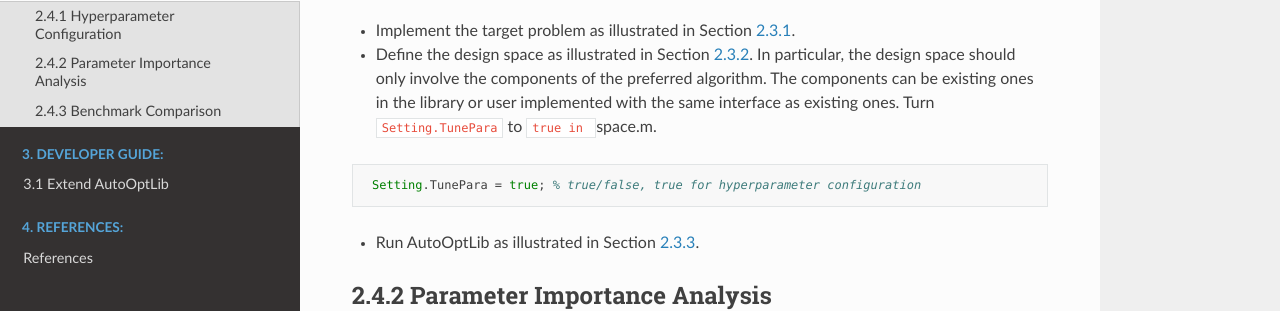
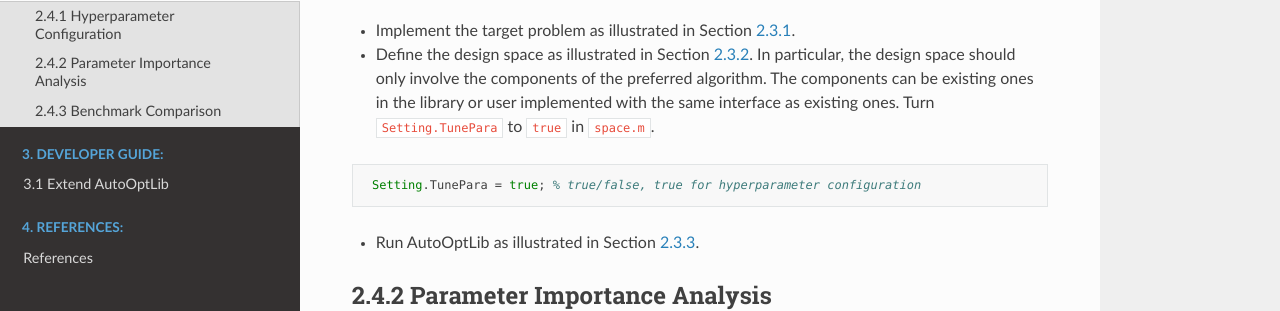
Before and after one commit to 524130120/AutoOPT, a Sphinx documentation site: the page built from source/UserGuide/Other_Use.md, in a window 1280 px wide and 900 px high. Shown: the part 437-748 px from the top of the window. Built offline with Sphinx 7.4.7 and the Read the Docs theme 2.0.0, drawn with Linux system fonts in a browser that asks for light colours.

````diff
--- a/source/UserGuide/Other_Use.md
+++ b/source/UserGuide/Other_Use.md
@@ -8,7 +8,7 @@ In many scenarios, users may have a preferred algorithm and only need to configu
 
  + Implement the target problem as illustrated in Section [2.3.1](../UserGuide/Use_AutoOptLib.html#implement-problem).
 
- + Define the design space as illustrated in Section [2.3.2](../UserGuide/Use_AutoOptLib.html#define-design-space). In particular, the design space should only involve the components of the preferred algorithm. The components can be existing ones in the library or user implemented with the same interface as existing ones. Turn `Setting.TunePara` to `true in `space.m.
+ + Define the design space as illustrated in Section [2.3.2](../UserGuide/Use_AutoOptLib.html#define-design-space). In particular, the design space should only involve the components of the preferred algorithm. The components can be existing ones in the library or user implemented with the same interface as existing ones. Turn `Setting.TunePara` to `true` in `space.m`.
 
 ```matlab
  Setting.TunePara = true; % true/false, true for hyperparameter configuration
````
